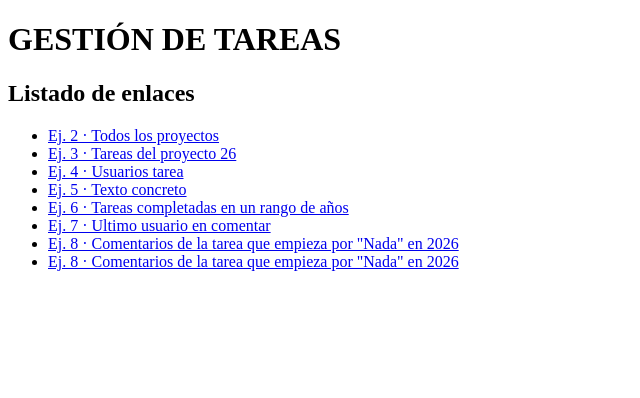
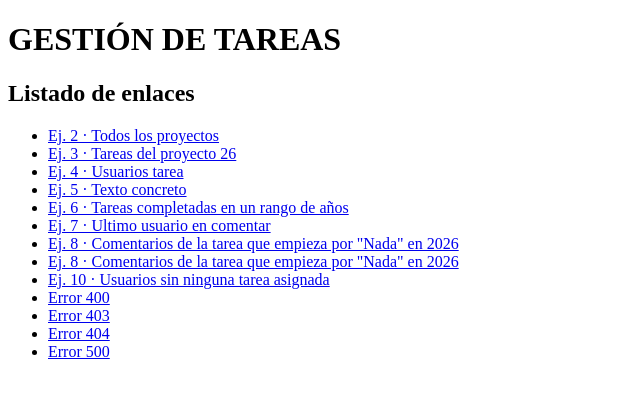
Before and after one commit to carlos-dominguez-jimenez/DWES, a Django app: page / in a window 1280 px wide. Shown: the top 398 px of the page, without its empty margins (0-640 px from the left). Run offline with Django 5.2, Linux system fonts and the light colour scheme.

Commit message:
tarea terminada

```diff
--- a/temasDjango/tema4_Creacion/blog/templates/blog/index.html
+++ b/temasDjango/tema4_Creacion/blog/templates/blog/index.html
@@ -14,6 +14,11 @@
             <li><a href="{% url 'comentario_proyecto' 1 %}">Ej. 7 · Ultimo usuario en comentar</a></li>
             <li><a href="{% url 'comentario_especifico' 'Nada' 2026 %}">Ej. 8 · Comentarios de la tarea que empieza por "Nada" en 2026</a></li>
             <li><a href="{% url 'etiqueta_proyecto' 21 %}">Ej. 8 · Comentarios de la tarea que empieza por "Nada" en 2026</a></li>
+            <li><a href="{% url 'usuarios_sin_tarea' %}">Ej. 10 · Usuarios sin ninguna tarea asignada</a></li>
+            <li><a href="{% url 'probar_error_400' %}">Error 400</a></li>
+            <li><a href="{% url 'probar_error_403' %}">Error 403</a></li>
+            <li><a href="/esta-pagina-no-existe/">Error 404</a></li>
+            <li><a href="{% url 'probar_error_500' %}">Error 500</a></li>
     </ul>
 </body>
 </html>
--- a/temasDjango/tema4_Creacion/blog/urls.py
+++ b/temasDjango/tema4_Creacion/blog/urls.py
@@ -13,11 +13,17 @@ urlpatterns = [
     #Ejercicio5
     path('tarea/<str:texto_observacion>/', views.dame_tareas_observaciones, name='dame_tareas_observaciones'),
     #Ejercicio6
-    path('tarea/<str:estado>/<int:fecha_creacion>/', views.tarea_completada, name='tarea_completada'),
+    path('tarea/años/<str:estado>/<int:fecha_creacion>/', views.tarea_completada, name='tarea_completada'),
     #Ejercicio7
     path('blog/<int:proyecto_id>/', views.comentario_proyecto, name='comentario_proyecto'),
     #Ejercicio8
-    path('blog/<str:palabra>/<int:anio_comentario>/', views.comentario_especifico, name='comentario_especifico'),
+    path('blog/comentarios/<str:palabra>/<int:anio_comentario>/', views.comentario_especifico, name='comentario_especifico'),
     #Ejercicio9
     path('blog/<str:id_proyecto>/etiquetas/', views.etiqueta_proyecto, name='etiqueta_proyecto'),
+    #Ejercicio10
+    path('blog/usuarios-sin-tarea/', views.usuarios_sin_tarea, name='usuarios_sin_tarea'),
+    #Prueba Errores
+    path('blog/probar-error/400/', views.probar_error_400, name='probar_error_400'),
+    path('blog/probar-error/403/', views.probar_error_403, name='probar_error_403'),
+    path('blog/probar-error/500/', views.probar_error_500, name='probar_error_500'),
 ]
--- a/temasDjango/tema4_Creacion/blog/views.py
+++ b/temasDjango/tema4_Creacion/blog/views.py
@@ -1,6 +1,7 @@
 from django.shortcuts import render
 from django.core.exceptions import BadRequest, PermissionDenied
 from .models import Usuario, Proyecto, Tarea, AsignacionTarea, Etiqueta, Comentario
+from django.core.exceptions import BadRequest, PermissionDenied
 
 #Ejercicio 1
 def index(request):
@@ -47,3 +48,31 @@ def comentario_especifico(request, palabra, anio_comentario):
 def etiqueta_proyecto(request, id_proyecto):
     etiquetas = Etiqueta.objects.filter(etiquetas_asociadas__proyecto=id_proyecto).distinct()
     return render(request, 'blog/etiqueta.html', {"etiquetas": etiquetas})
+
+#Ejercicio10
+def usuarios_sin_tarea(request):
+    usuarios = Usuario.objects.filter(asignaciontarea=None)
+    return render(request, 'blog/usuario_sin_tarea.html', {"usuarios_mostrar": usuarios})
+
+#Errores
+def mi_error_400(request, exception=None):
+    return render(request, 'blog/400.html', None, None, 400)
+
+def mi_error_403(request, exception=None):
+    return render(request, 'blog/403.html', None, None, 403)
+
+def mi_error_404(request, exception=None):
+    return render(request, 'blog/404.html', None, None, 404)
+
+def mi_error_500(request, exception=None):
+    return render(request, 'blog/500.html', None, None, 500)
+
+# Solo para provocar los errores a mano
+def probar_error_400(request):
+    raise BadRequest("Petición de prueba")
+
+def probar_error_403(request):
+    raise PermissionDenied("Permiso de prueba")
+
+def probar_error_500(request):
+    raise Exception("Error interno de prueba")
--- a/temasDjango/tema4_Creacion/mysite/settings.py
+++ b/temasDjango/tema4_Creacion/mysite/settings.py
@@ -23,7 +23,7 @@ BASE_DIR = Path(__file__).resolve().parent.parent
 SECRET_KEY = 'django-insecure-hd#qe87*op$jl^4^t4u8t-3%c(z-6js6&bh_=n8-626%64owe_'
 
 # SECURITY WARNING: don't run with debug turned on in production!
-DEBUG = True
+DEBUG = False
 
 ALLOWED_HOSTS = ['127.0.0.1', '.pythonanywhere.com','0.0.0.0']
 INTERNAL_IPS = ["127.0.0.1"]
--- a/temasDjango/tema4_Creacion/mysite/urls.py
+++ b/temasDjango/tema4_Creacion/mysite/urls.py
@@ -23,3 +23,8 @@ urlpatterns = [
     path("__debug__/", include("debug_toolbar.urls")),
     path('', include("blog.urls"))
 ]
+
+handler400 = "blog.views.mi_error_400"
+handler403 = "blog.views.mi_error_403"
+handler404 = "blog.views.mi_error_404"
+handler500 = "blog.views.mi_error_500"
```
Also changed, not shown: temasDjango/tema4_Creacion/blog/templates/blog/400.html (added, +17 -0 lines), temasDjango/tema4_Creacion/blog/templates/blog/403.html (added, +15 -0 lines), temasDjango/tema4_Creacion/blog/templates/blog/404.html (added, +12 -0 lines), temasDjango/tema4_Creacion/blog/templates/blog/500.html (added, +16 -0 lines), temasDjango/tema4_Creacion/blog/templates/blog/usuario_sin_tarea.html (added, +17 -0 lines).
